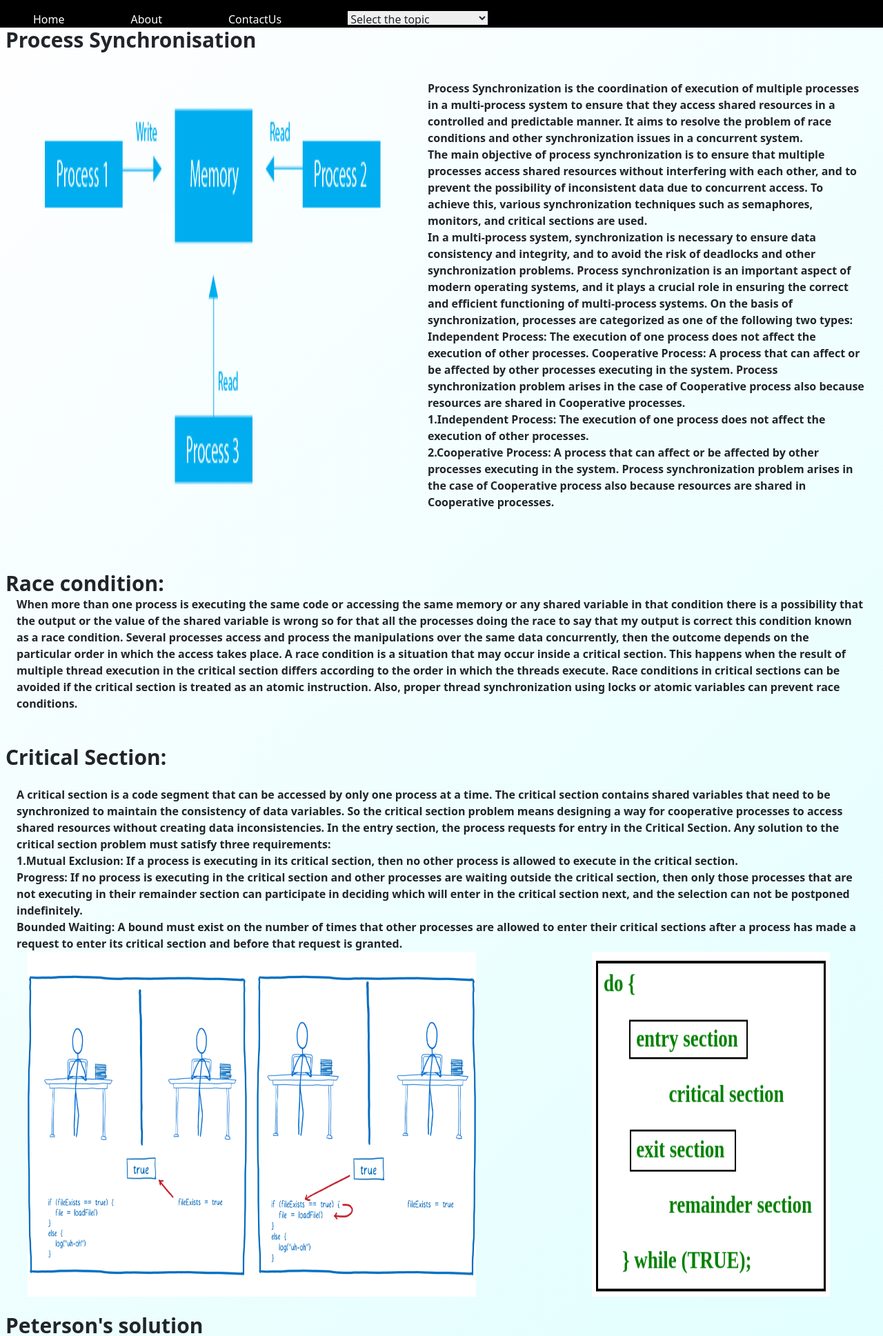
After one commit to Hardvan/The-OS-sential-Guide, a Flask app: page /prosync in a window 1280 px wide. The commit adds this page. Shown: the top 1937 px of the page at 69% size. Run offline with Flask 2, Linux system fonts and the light colour scheme; some libraries are stand-ins or nearby versions.

Commit message:
Add Process Sync

```diff
--- a/Website/app.py
+++ b/Website/app.py
@@ -73,5 +73,16 @@ def cpu_result():
                                RR_result=RR_result)
 
 
+@app.route('/prosync')
+def prosync():
+    """Prosync Page
+
+    Returns:
+        [html]: [Prosync Page]
+    """
+
+    return render_template("prosync.html")
+
+
 if __name__ == "__main__":
     app.run(debug=True)
--- /dev/null
+++ b/Website/static/css/ProSync/prosync.css
@@ -0,0 +1,4 @@
+body{
+    margin-left:10px ;
+    background-image: linear-gradient(-225deg, #FFFEFF 0%, #D7FFFE 100%);
+}
--- a/Website/templates/index.html
+++ b/Website/templates/index.html
@@ -33,7 +33,7 @@
               name="Choose"
               onchange="window.location.href=this.value;"
             >
-              <option value="{{ url_for('cpu') }}" style="color: white">
+              <option value="{{ url_for('prosync') }}" style="color: white">
                 Process Synchronisation
               </option>
               <option value="{{ url_for('cpu') }}" style="color: white">
--- /dev/null
+++ b/Website/templates/prosync.html
@@ -0,0 +1,240 @@
+<!DOCTYPE html>
+<html lang="en">
+  <head>
+    <meta charset="UTF-8" />
+    <meta http-equiv="X-UA-Compatible" content="IE=edge" />
+    <meta name="viewport" content="width=device-width, initial-scale=1.0" />
+    <title>Document</title>
+    <link rel="stylesheet" href="../static/css/ProSync/prosync.css" />
+    <script src="https://cdn.tailwindcss.com"></script>
+    <link
+      href="https://cdn.jsdelivr.net/npm/bootstrap@5.3.0-alpha2/dist/css/bootstrap.min.css"
+      rel="stylesheet"
+      integrity="sha384-aFq/bzH65dt+w6FI2ooMVUpc+21e0SRygnTpmBvdBgSdnuTN7QbdgL+OapgHtvPp"
+      crossorigin="anonymous"
+    />
+  </head>
+  <body>
+    <nav class="bg-black h-10 flex sticky-top">
+      <div class="flex-col">
+        <ul class="flex">
+          <li class="text-white mx-5 my-3">Home</li>
+          <li class="text-white mx-5 my-3">About</li>
+          <li class="text-white mx-5 my-3">ContactUs</li>
+          <select class="h-5 mx-5 my-3" name="Choose">
+            <option value="Choose">Select the topic</option>
+            <option value="Process Synchronisation">
+              Process Synchronisation
+            </option>
+            <option value="CPU scheduling">CPU scheduling</option>
+            <option value="Multithreading">Multithreading</option>
+          </select>
+        </ul>
+      </div>
+    </nav>
+
+    <h1 class="mx-2 text-3xl"><strong> Process Synchronisation</strong></h1>
+
+    <div class="my-10 flex flex-row">
+      <img src="../static/images/ProSync/processsync.png" alt="processsync" />
+      <p class="mx-4">
+        <strong>
+          Process Synchronization is the coordination of execution of multiple
+          processes in a multi-process system to ensure that they access shared
+          resources in a controlled and predictable manner. It aims to resolve
+          the problem of race conditions and other synchronization issues in a
+          concurrent system. <br />The main objective of process synchronization
+          is to ensure that multiple processes access shared resources without
+          interfering with each other, and to prevent the possibility of
+          inconsistent data due to concurrent access. To achieve this, various
+          synchronization techniques such as semaphores, monitors, and critical
+          sections are used. <br />
+
+          In a multi-process system, synchronization is necessary to ensure data
+          consistency and integrity, and to avoid the risk of deadlocks and
+          other synchronization problems. Process synchronization is an
+          important aspect of modern operating systems, and it plays a crucial
+          role in ensuring the correct and efficient functioning of
+          multi-process systems. On the basis of synchronization, processes are
+          categorized as one of the following two types: Independent Process:
+          The execution of one process does not affect the execution of other
+          processes. Cooperative Process: A process that can affect or be
+          affected by other processes executing in the system. Process
+          synchronization problem arises in the case of Cooperative process also
+          because resources are shared in Cooperative processes. <br />
+          1.Independent Process: The execution of one process does not affect
+          the execution of other processes. <br />
+          2.Cooperative Process: A process that can affect or be affected by
+          other processes executing in the system. Process synchronization
+          problem arises in the case of Cooperative process also because
+          resources are shared in Cooperative processes.
+        </strong>
+      </p>
+    </div>
+
+    <br /><br />
+
+    <h1 class="mx-2 text-3xl"><strong>Race condition:</strong></h1>
+    <div class="flex flex-row justify-center">
+      <p class="mx-4">
+        <strong>
+          When more than one process is executing the same code or accessing the
+          same memory or any shared variable in that condition there is a
+          possibility that the output or the value of the shared variable is
+          wrong so for that all the processes doing the race to say that my
+          output is correct this condition known as a race condition. Several
+          processes access and process the manipulations over the same data
+          concurrently, then the outcome depends on the particular order in
+          which the access takes place. A race condition is a situation that may
+          occur inside a critical section. This happens when the result of
+          multiple thread execution in the critical section differs according to
+          the order in which the threads execute. Race conditions in critical
+          sections can be avoided if the critical section is treated as an
+          atomic instruction. Also, proper thread synchronization using locks or
+          atomic variables can prevent race conditions.</strong
+        >
+      </p>
+    </div>
+
+    <br /><br />
+
+    <h1 class="mx-2 text-3xl"><strong> Critical Section:</strong></h1>
+    <br />
+
+    <strong
+      ><p class="mx-4">
+        A critical section is a code segment that can be accessed by only one
+        process at a time. The critical section contains shared variables that
+        need to be synchronized to maintain the consistency of data variables.
+        So the critical section problem means designing a way for cooperative
+        processes to access shared resources without creating data
+        inconsistencies. In the entry section, the process requests for entry in
+        the Critical Section. Any solution to the critical section problem must
+        satisfy three requirements: <br />
+
+        1.Mutual Exclusion: If a process is executing in its critical section,
+        then no other process is allowed to execute in the critical section.
+        <br />
+        Progress: If no process is executing in the critical section and other
+        processes are waiting outside the critical section, then only those
+        processes that are not executing in their remainder section can
+        participate in deciding which will enter in the critical section next,
+        and the selection can not be postponed indefinitely. <br />
+        Bounded Waiting: A bound must exist on the number of times that other
+        processes are allowed to enter their critical sections after a process
+        has made a request to enter its critical section and before that request
+        is granted.
+      </p>
+    </strong>
+
+    <div class="flex flex-row">
+      <img
+        class="mx-10 h-[500px] w-[650px]"
+        src="../static/images/ProSync/race.png"
+        alt="race"
+      />
+      <img
+        class="mx-32"
+        src="../static/images/ProSync/critical-section-problem.png"
+        alt="critical"
+      />
+    </div>
+
+    <br />
+    <h1 class="mx-2 text-3xl"><strong>Peterson's solution</strong></h1>
+
+    <div class="my-10 flex flex-row">
+      <p class="mx-5">
+        <strong
+          >Peterson’s Solution is a classical software-based solution to the
+          critical section problem. In Peterson’s solution, we have two shared
+          variables: <br />
+          <br />
+
+          1.boolean flag[i]: Initialized to FALSE, initially no one is
+          interested in entering the critical section <br />
+          2.int turn: The process whose turn is to enter the critical section.
+          <br />
+
+          Peterson’s Solution preserves all three conditions: <br />
+
+          1.Mutual Exclusion is assured as only one process can access the
+          critical section at any time. <br />
+          2.Progress is also assured, as a process outside the critical section
+          does not block other processes from entering the critical section.
+          <br />
+          3.Bounded Waiting is preserved as every process gets a fair chance.
+          <br />
+          <br />
+          <br />
+
+          Disadvantages of Peterson’s solution: <br />
+
+          1. It involves busy waiting.(In the Peterson’s solution, the code
+          statement- “while(flag[j] && turn == j);” is responsible for this.
+          Busy waiting is not favored because it wastes CPU cycles that could be
+          used to perform other tasks.) <br />
+          2. It is limited to 2 processes. <br />
+          3. Peterson’s solution cannot be used in modern CPU architectures.
+          <br />
+        </strong>
+      </p>
+      <img src="../static/images/ProSync/peterson.png" alt="peterson" />
+    </div>
+
+    <h1 class="mx-2 text-3xl"><strong>Semaphores:</strong></h1>
+    <br />
+    <br />
+
+    <div class="flex flex-row">
+      <img
+        class="mx-5"
+        src="../static/images/ProSync/Semaphore.png"
+        alt="semaphore"
+      />
+      <p class="mx-4">
+        <strong>
+          A semaphore is a signaling mechanism and a thread that is waiting on a
+          semaphore can be signaled by another thread. This is different than a
+          mutex as the mutex can be signaled only by the thread that is called
+          the wait function. <br />
+          <br />
+
+          A semaphore uses two atomic operations, wait and signal for process
+          synchronization. A Semaphore is an integer variable, which can be
+          accessed only through two operations wait() and signal(). <br />
+          There are two types of semaphores: Binary Semaphores and Counting
+          Semaphores.<br />
+          <br />
+
+          1.Binary Semaphores: They can only be either 0 or 1. They are also
+          known as mutex locks, as the locks can provide mutual exclusion. All
+          the processes can share the same mutex semaphore that is initialized
+          to 1. Then, a process has to wait until the lock becomes 0. Then, the
+          process can make the mutex semaphore 1 and start its critical section.
+          When it completes its critical section, it can reset the value of the
+          mutex semaphore to 0 and some other process can enter its critical
+          section. <br />
+          <br />
+          2.Counting Semaphores: They can have any value and are not restricted
+          over a certain domain. They can be used to control access to a
+          resource that has a limitation on the number of simultaneous accesses.
+          The semaphore can be initialized to the number of instances of the
+          resource. Whenever a process wants to use that resource, it checks if
+          the number of remaining instances is more than zero, i.e., the process
+          has an instance available. Then, the process can enter its critical
+          section thereby decreasing the value of the counting semaphore by 1.
+          After the process is over with the use of the instance of the
+          resource, it can leave the critical section thereby adding 1 to the
+          number of available instances of the resource.</strong
+        >
+      </p>
+    </div>
+
+    <script
+      src="https://cdn.jsdelivr.net/npm/bootstrap@5.3.0-alpha2/dist/js/bootstrap.bundle.min.js"
+      integrity="sha384-qKXV1j0HvMUeCBQ+QVp7JcfGl760yU08IQ+GpUo5hlbpg51QRiuqHAJz8+BrxE/N"
+      crossorigin="anonymous"
+    ></script>
+  </body>
+</html>
```
Also changed, not shown: Website/static/images/ProSync/Semaphore.png (added), Website/static/images/ProSync/bound-bufcode.png (added), Website/static/images/ProSync/bounded.png (added), Website/static/images/ProSync/consumer code.png (added), Website/static/images/ProSync/critical-section-problem.png (added), Website/static/images/ProSync/dining.png (added), Website/static/images/ProSync/peterson.png (added), Website/static/images/ProSync/phil.png (added), Website/static/images/ProSync/procedit.jpg (added), Website/static/images/ProSync/processsync.png (added), Website/static/images/ProSync/race.png (added), Website/static/images/ProSync/reader.png (added), Website/static/images/ProSync/writer.png (added).
